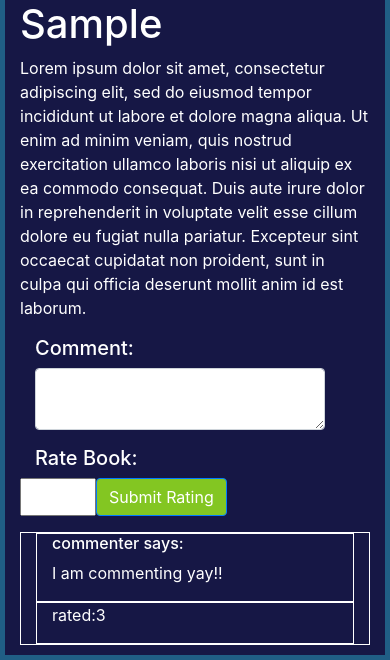
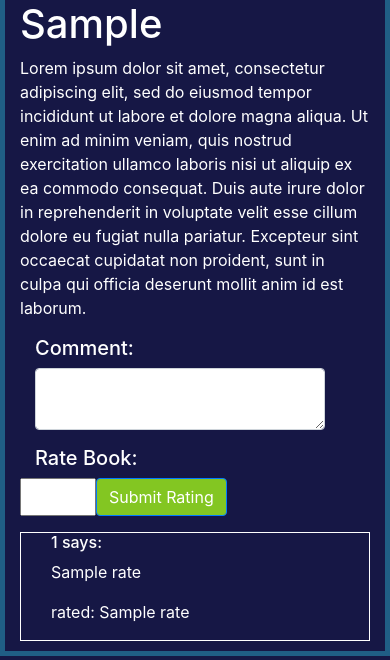
Before and after one commit to ruthersmith/Book-review-public, a Flask app: template templates/pages/book_page.html in a window 390 px wide. Shown: the part 642-1302 px from the top of the page. Run offline with Flask 2, Linux system fonts and the light colour scheme; the template is opened without the code that fills it: most values are stand-ins (such as "Sample title", 1, 10 or a date in 2020); some libraries are stand-ins or nearby versions.

Commit message:
no more placeholder for username,comment is being see and submitted redirect to itself

```diff
--- a/application.py
+++ b/application.py
@@ -37,11 +37,13 @@ def home():
     #data to be passed in to the front
     data = {}
     #authentification
-    user = helpers.authenticate(db,request)
+    user_info = helpers.authenticate(db,request)
+    user = user_info[0][0]
     #if there were no users found, display error messageS
     if user == None:
         return "<h1>Error:Failed To Authenticate<h1>"
 
+    data['user_info'] = user_info[0]
     # list of (isbn,ratings,title,author,year) book info
     data['browse'] = helpers.getBooks(db,limit = 5)
 
@@ -67,10 +69,11 @@ def home_register():
     return "you have registered"
 
 #individual book page route
-@app.route('/home/<string:isbn>')
+@app.route('/home/<string:isbn>',methods = ["POST","GET"])
 def book(isbn):
     data = {}
     data['book_info'] = helpers.getBookInfo(db,isbn)
+    data['book_rates'] = helpers.getBookComment(db,isbn)
     print(data['book_info'])
     return render_template("pages/book_page.html",data=data)
 
@@ -84,8 +87,9 @@ def browse():
 @app.route('/commented',methods = ["POST"])
 #when a new comment is submitted  this function is called
 def submitComment():
+    isbn = request.form.get("isbn")
     helpers.submitComment(db,session['user_id'],request)
-    return "hello"
+    return redirect( url_for('book',isbn = isbn) )
 
 @app.route('/read',methods = ["POST"])
 def addReadingList():
--- a/schema.txt
+++ b/schema.txt
@@ -14,3 +14,8 @@
 Create Table readinglist(
 user_id Integer Not Null REFERENCES users(user_id),
 isbn Text Not Null REFERENCES books(isbn));
+
+Select user_name,rating,comment
+from rates
+join users using(user_id)
+where isbn = '1857231082'
--- a/templates/dashboard.html
+++ b/templates/dashboard.html
@@ -9,9 +9,9 @@
         <!-- left column containing the user info -->
         <div class="row col-md-3 left-col">
           <div class="col-sm-9" style="text-align:center;position:absolute" >
-            <h2 class="">Name</h2>
+            <h2 class="">{{data['user_info'][3]}}</h2>
             <img class="img-fluid" src="{{url_for('static', filename='images/user-placeholder.jpg')}}" />
-            <p>username</p>
+            <p>{{data['user_info'][1]}}</p>
             <ul  class="nav nav-pills nav-stacked pill-ul col-sm-12" style="position:absolute">
             </ul>
           </div>
--- a/templates/pages/book_page.html
+++ b/templates/pages/book_page.html
@@ -53,15 +53,15 @@
             </form>
           </div>
 
+        {% for rate in data['book_rates'] %}
           <div class="col-md-12" style="border:1px solid white; margin-bottom:10px">
-            <div class="col-md-8" style="border:1px solid white;">
-              <h6>commenter says:</h6>
-              <p>I am commenting yay!!</p>
-            </div>
-            <div class="col-md-1" style="border:1px solid white;">
-              <p>rated:3</p>
+            <div class="col-md-8" >
+              <h6>{{rate[0]}} says:</h6>
+              <p>{{rate[2]}} </p>
+              <p>rated: {{rate[1]}}</p>
             </div>
           </div>
+        {% endfor %}
 
       </div>
     </div>
```
Also changed, not shown: helpers.py (+16 -3 lines), 1 other file.
